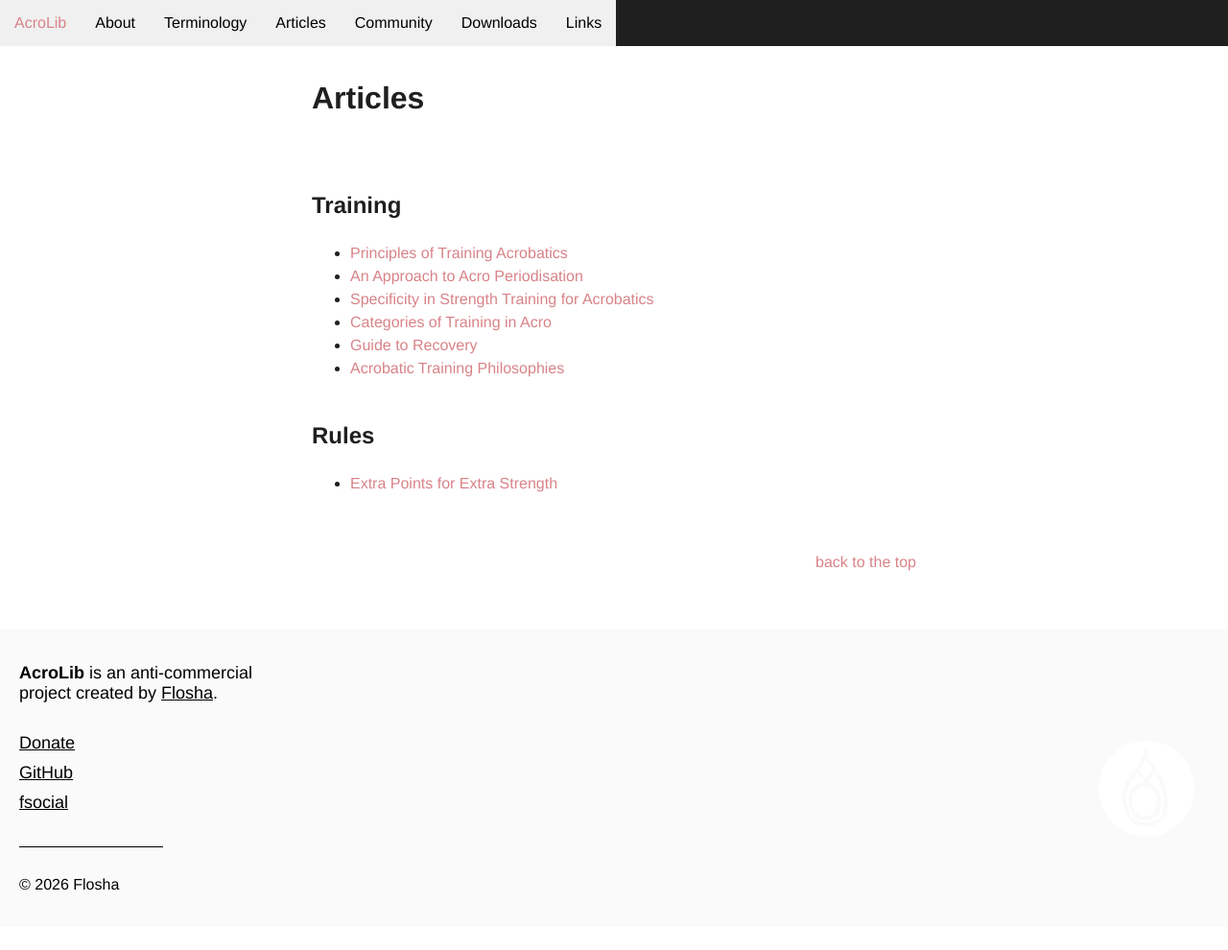
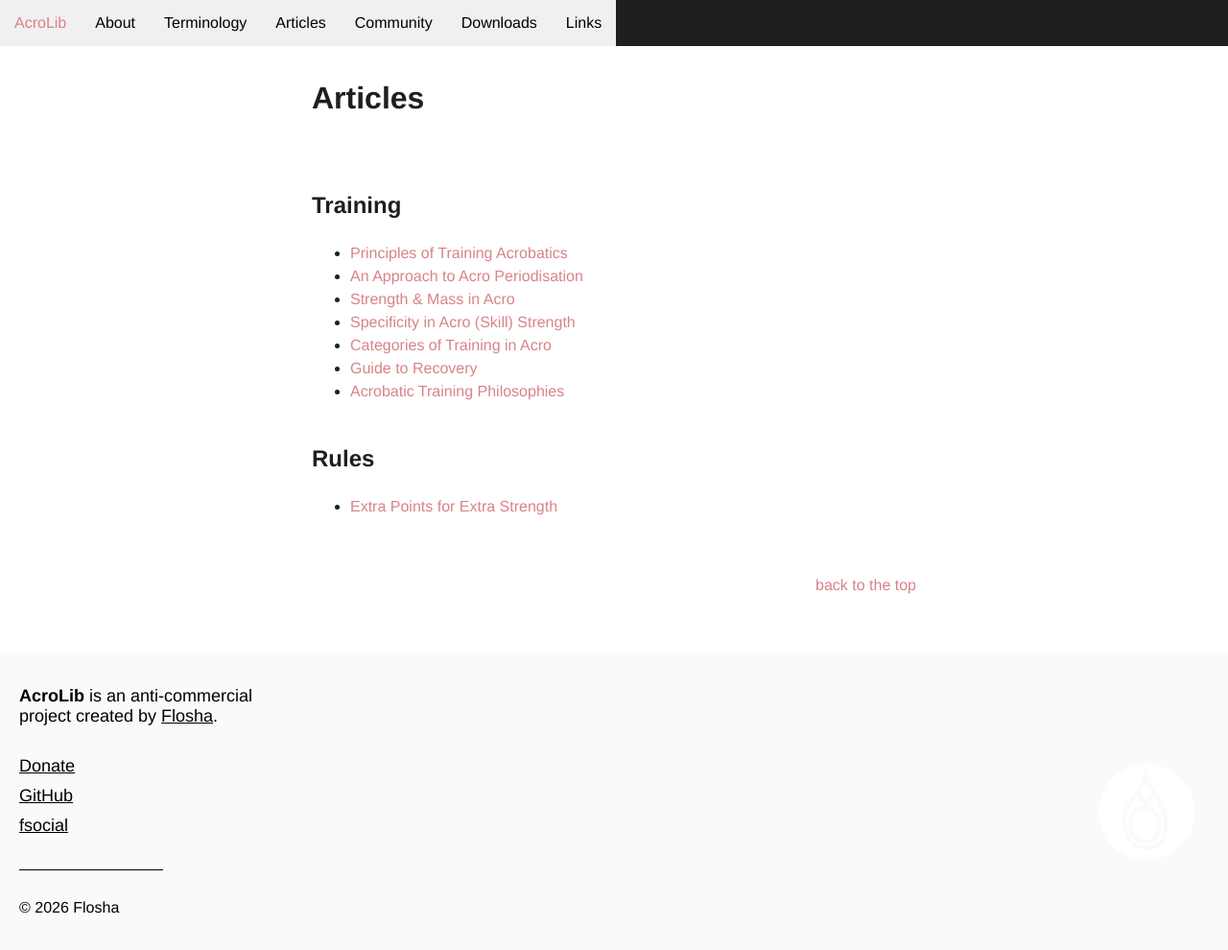
Before and after one commit to floshin/acrolib, a Jekyll site: the page built from articles.md, in a window 1280 px wide. Shown: the whole page at 96% size. Built offline with Jekyll 4.4.1, drawn with Linux system fonts in a browser that asks for light colours; our own code applies the rules of GitHub Pages for plain Markdown files; before the commit the page ends 966 px from its top, so only the background shows below that.

Commit message:
Update articles.md

```diff
--- a/articles.md
+++ b/articles.md
@@ -4,7 +4,8 @@
 
 * [Principles of Training Acrobatics](/training/load-management)
 * [An Approach to Acro Periodisation](/training/periodisation)
-* [Specificity in Strength Training for Acrobatics](/training/specificity)
+* [Strength & Mass in Acro](strength-and-mass)
+* [Specificity in Acro (Skill) Strength](/training/specificity)
 * [Categories of Training in Acro](/training/training-categories)
 * [Guide to Recovery](/training/recovery-guide)
 * [Acrobatic Training Philosophies](/training/training-philosophies)
```
